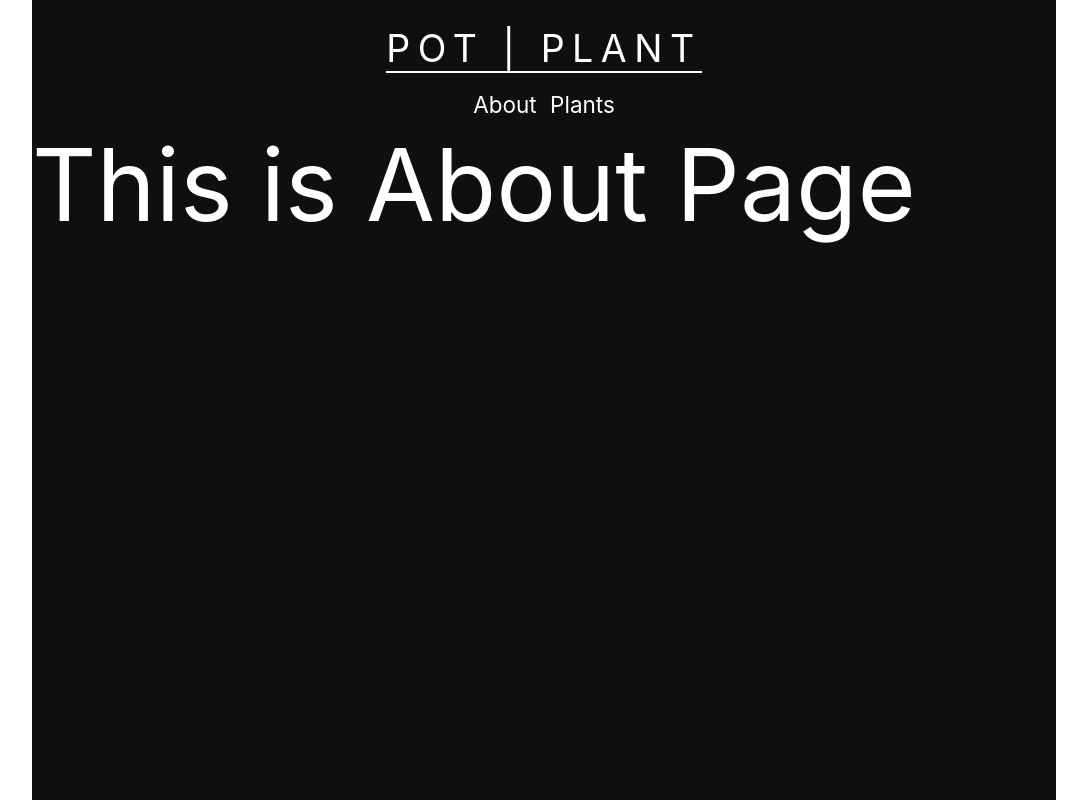
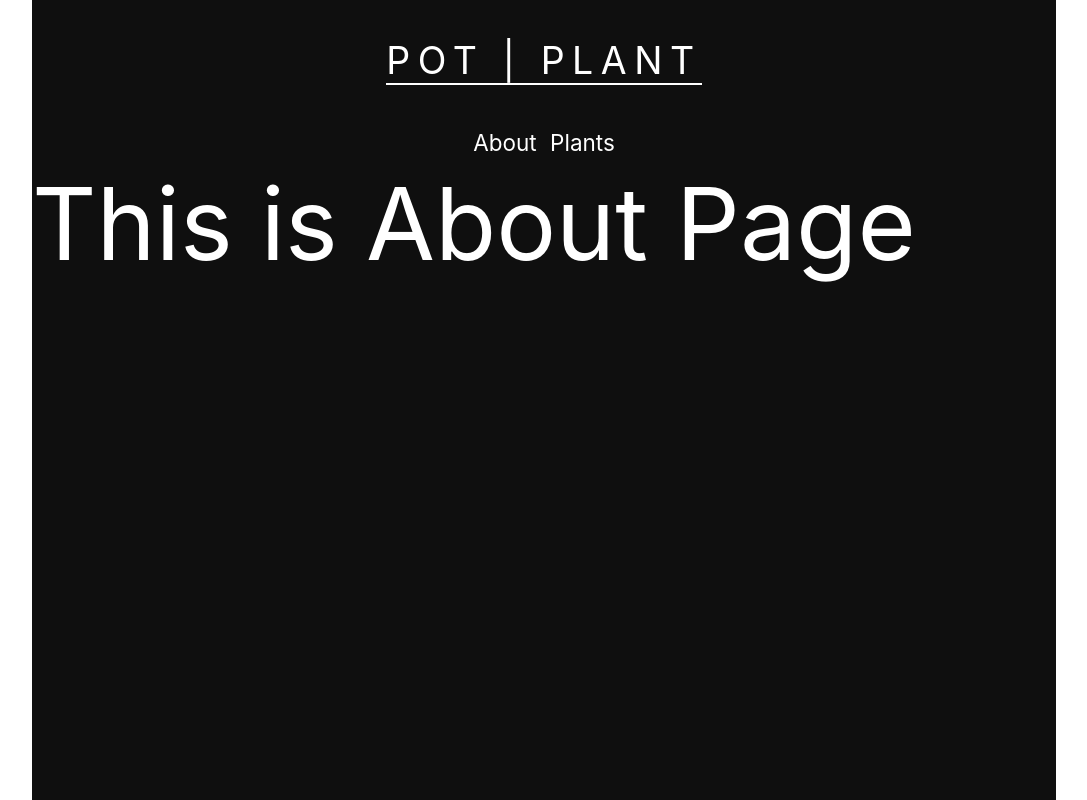
Before and after one commit to ajiiz/plants-react-app, a React (Create React App) app: page / in a window 1280 px wide. Shown: the whole page, without its empty margins (96-1183 px from the left). Built offline with nearby package versions, Linux system fonts and the light colour scheme.

Commit message:
Changed a bit NavBar styles (margins, paddings)

```diff
--- a/src/styles/NavigationBar/menu.css
+++ b/src/styles/NavigationBar/menu.css
@@ -6,8 +6,8 @@
   justify-content: center;
   align-items: center;
   text-align: center;
-  padding-top: 2.5%;
   font-size: 15px;
+  padding: 1.5;
 }
 
 .menu__logo {
@@ -15,6 +15,7 @@
   text-transform: uppercase;
   font-size: 2.5em;
   border-bottom: solid white 2px;
+  margin: 1em 0em 1em 0em;
 }
 
 .menu__list {
@@ -26,7 +27,6 @@
   display: flex;
   width: 25%;
   justify-content: center;
-  margin-top: 0.5em;
 }
 
 .menu__list__items {
--- a/src/styles/NavigationBar/menu.min.css
+++ b/src/styles/NavigationBar/menu.min.css
@@ -1 +1 @@
-.menu{width:100%;color:white;display:flex;flex-direction:column;justify-content:center;align-items:center;text-align:center;padding-top:2.5%;font-size:15px}.menu__logo{letter-spacing:0.2em;text-transform:uppercase;font-size:2.5em;border-bottom:solid white 2px}.menu__list{font-size:1.5em;text-decoration:none;list-style-type:none;margin:0;padding:0;display:flex;width:25%;justify-content:center;margin-top:0.5em}.menu__list__items{cursor:pointer;padding:0.3em;flex:0.4;transition:0.4s ease-out}.menu__list__items:hover{background-color:white;color:black}
+.menu{width:100%;color:white;display:flex;flex-direction:column;justify-content:center;align-items:center;text-align:center;font-size:15px;padding:1.5}.menu__logo{letter-spacing:0.2em;text-transform:uppercase;font-size:2.5em;border-bottom:solid white 2px;margin:1em 0em 1em 0em}.menu__list{font-size:1.5em;text-decoration:none;list-style-type:none;margin:0;padding:0;display:flex;width:25%;justify-content:center}.menu__list__items{cursor:pointer;padding:0.3em;flex:0.4;transition:0.4s ease-out}.menu__list__items:hover{background-color:white;color:black}
--- a/src/styles/NavigationBar/menu.scss
+++ b/src/styles/NavigationBar/menu.scss
@@ -6,14 +6,15 @@
     justify-content: center;
     align-items: center;
     text-align: center;
-    padding-top: 2.5%;
     font-size: 15px;
+    padding: 1.5;
 
     &__logo {
         letter-spacing: 0.2em;
         text-transform: uppercase;
         font-size: 2.5em;
         border-bottom: solid white 2px;
+        margin: 1em 0em 1em 0em;
     }
 
     &__list {
@@ -25,7 +26,6 @@
         display: flex;
         width: 25%;
         justify-content: center;
-        margin-top: 0.5em;
         &__items {
             cursor: pointer;
             padding: 0.3em;
```
